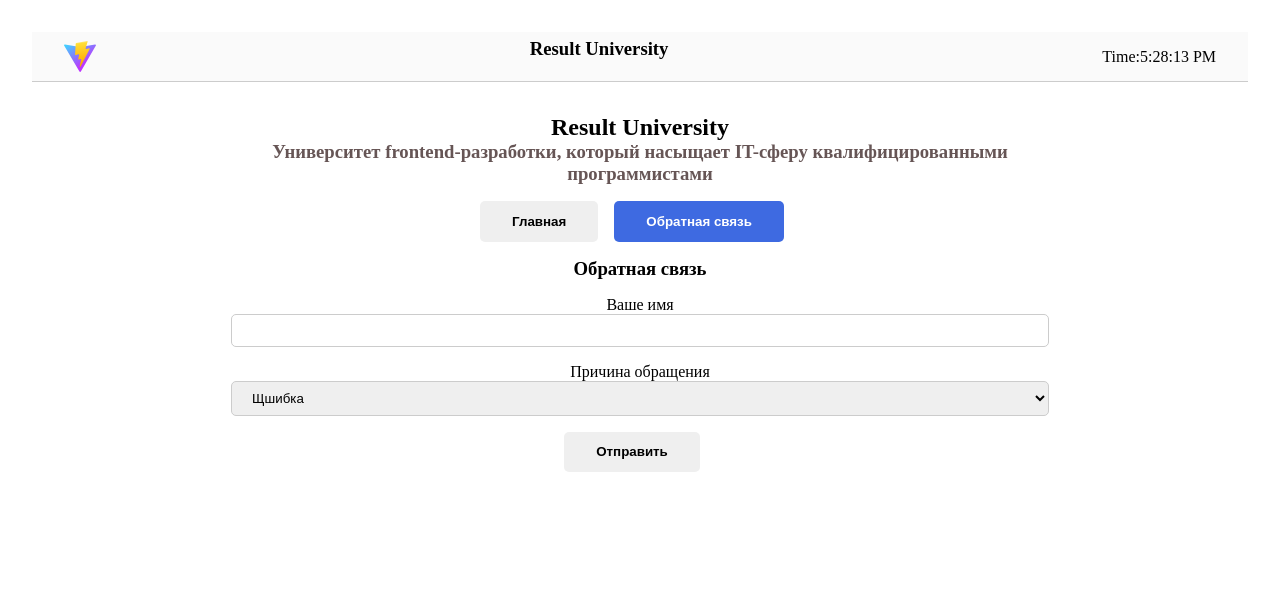
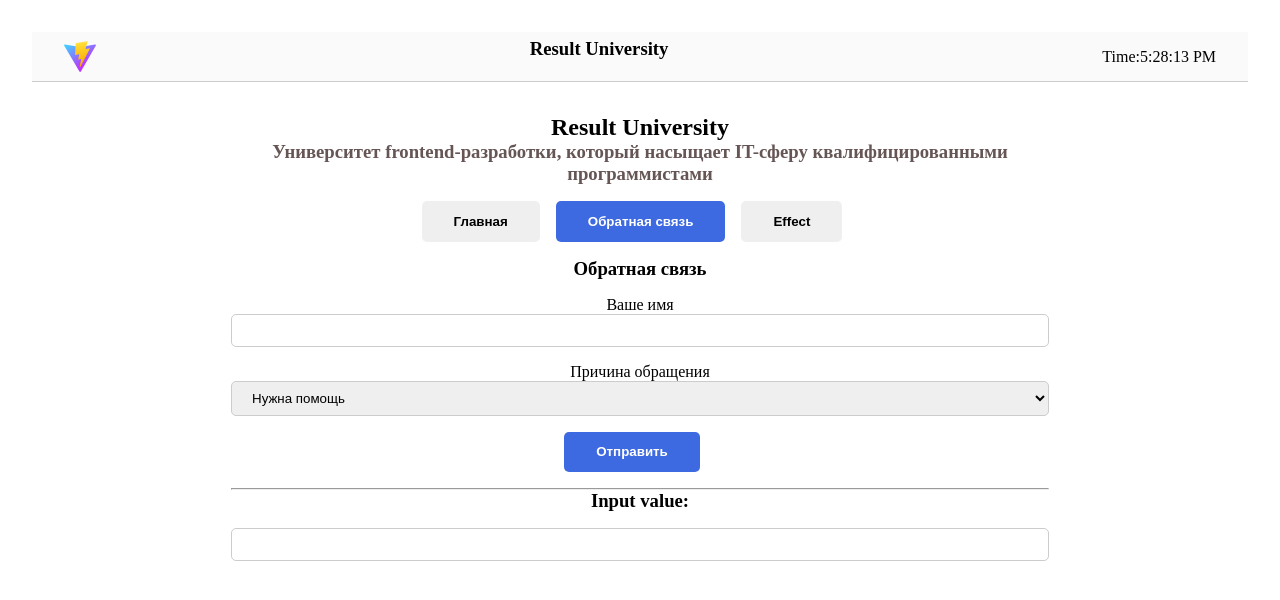
Before and after one commit to AleksandrKompanetc/react-vite-app, a React (Vite) app in the folder react-vite-intro/: page / in a window 1280 px wide. Both pictures are taken after a click on the button "Обратная связь". Shown: the top 600 px of the page. Built offline with nearby package versions, Linux system fonts and the light colour scheme.

Commit message:
added Ref

```diff
--- a/react-vite-intro/src/App.jsx
+++ b/react-vite-intro/src/App.jsx
@@ -6,9 +6,10 @@ import DifferencesSection from './components/DifferencesSection';
 import IntroSection from './components/IntroSection';
 import TabsSection from './components/TabsSection';
 import FeedbackSection from './components/FeedbackSection';
+import EffectSection from './components/EffectSection';
 
 export default function App() {
-  const [tab, setTab] = useState('feedback');
+  const [tab, setTab] = useState('effect');
 
   return (
     <>
@@ -26,6 +27,7 @@ export default function App() {
 
         {tab === 'feedback' && <FeedbackSection />}
 
+        {tab === 'effect' && <EffectSection />}
       </main>
     </>
   )
--- a/react-vite-intro/src/components/Button/Button.jsx
+++ b/react-vite-intro/src/components/Button/Button.jsx
@@ -1,10 +1,10 @@
 import classes from './Button.module.css';
 
-export default function Button({ children, onClick, isActive }) {
+export default function Button({ children, isActive, ...props }) {
   return (
     <button
+      {...props}
       className={isActive ? `${classes.button} ${classes.active}` : classes.button}
-      onClick={onClick}
     >
       {children}
     </button>
--- a/react-vite-intro/src/components/Button/Button.module.css
+++ b/react-vite-intro/src/components/Button/Button.module.css
@@ -12,6 +12,10 @@
   opacity: 0.8;
 }
 
+.button:disabled {
+  cursor: not-allowed;
+}
+
 .button.active {
   background: #3e6ae1;
   color: #fff;
--- /dev/null
+++ b/react-vite-intro/src/components/EffectSection.jsx
@@ -0,0 +1,11 @@
+import Button from "./Button/Button";
+
+export default function EffectSection() {
+  return (
+    <section>
+      <h3>Effects</h3>
+
+      <Button>Открыть информацию</Button>
+    </section>
+  )
+}
--- a/react-vite-intro/src/components/FeedbackSection.jsx
+++ b/react-vite-intro/src/components/FeedbackSection.jsx
@@ -1,22 +1,108 @@
+import { useState, useRef } from 'react';
 import Button from "./Button/Button";
 
+function StateVsRef() {
+  const input = useRef()
+  // const [value, setValue] = useState('');
+  const [show, setShow] = useState(false);
+
+  function handleKeyDown(event) {
+    if (event.key === 'Enter') {
+      setShow(true)
+    }
+  }
+
+  return (
+    <div>
+      {/* <h1>{input.current?.value}</h1> */}
+      <h3>Input value: {show && input.current.value}</h3>
+      <input
+        ref={input}
+        type="text"
+        className='control'
+        // value={value}
+        onKeyDown={handleKeyDown}
+        // onChange={(e) => setValue(e.target.value)}
+      />
+    </div>
+  )
+}
+
 export default function FeedbackSection() {
+  const [form, setForm] = useState({
+    name: '',
+    hasError: false,
+    reason: 'help'
+  })
+  // const [name, setName] = useState('');
+  // const [hasError, setHasError] = useState(false);
+  // const [reason, setReason] = useState('help');
+
+  function handleNameChange(event) {
+    // setName(event.target.value)
+    // setHasError(event.target.value.trim().length === 0)
+
+    setForm((prev) => ({
+      ...prev,
+      name: event.target.value,
+      hasError: event.target.value.trim().length === 0,
+    }))
+
+    // setForm({
+    //   name: event.target.value,
+    //   hasError: event.target.value.trim().length === 0,
+    //   reason: form.reason,
+    // })
+  }
+
+  // function toggleError() {
+  //   setHasError((prev) => !prev)
+  // }
+
   return (
     <section>
       <h3>Обратная связь</h3>
-      <form>
+
+      {/* <Button onClick={toggleError}>Toggle Error</Button> */}
+
+      <form style={{marginBottom: '1rem'}}>
         <label htmlFor="name">Ваше имя</label>
-        <input type="text" id="name" className="control" />
+        <input
+          type="text"
+          id="name"
+          className="control"
+          value={form.name}
+          style={{
+            border: form.hasError ? '1px solid red' : null
+          }}
+          onChange={handleNameChange}
+        />
 
         <label htmlFor="reason">Причина обращения</label>
-        <select id="reason" className="control">
-          <option value="error">Щшибка</option>
+        <select
+          id="reason"
+          className="control"
+          value={form.reason}
+          onChange={(event) =>
+            setForm((prev) => ({ ...prev, reason: event.target.value }))}
+        >
+          <option value="error">Ошибка</option>
           <option value="help">Нужна помощь</option>
           <option value="suggest">Предложение</option>
         </select>
 
-        <Button>Отправить</Button>
+        <pre>
+          {/* {JSON.stringify(form, null, 2)} */}
+          {/* Name: {form.name}
+          <br />
+          Reason: {form.reason} */}
+        </pre>
+
+        <Button disabled={form.hasError} isActive={!form.hasError}>Отправить</Button>
       </form>
+
+      <hr />
+      <StateVsRef />
     </section>
   )
 }
--- a/react-vite-intro/src/components/TabsSection.jsx
+++ b/react-vite-intro/src/components/TabsSection.jsx
@@ -15,6 +15,12 @@ export default function TabsSection({ active, onChange }) {
       >
         Обратная связь
       </Button>
+      <Button
+        isActive={active === 'effect'}
+        onClick={() => onChange('effect')}
+      >
+        Effect
+      </Button>
     </section>
   )
 }
```
